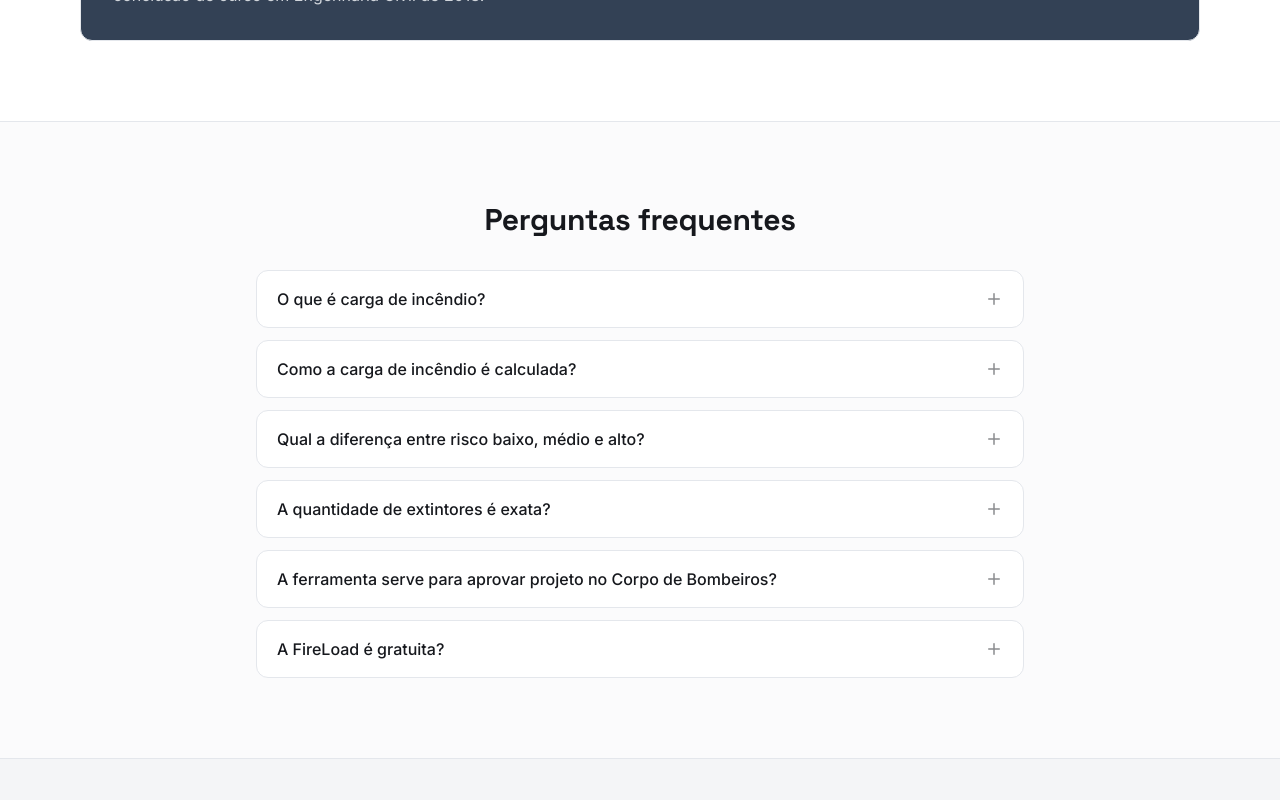
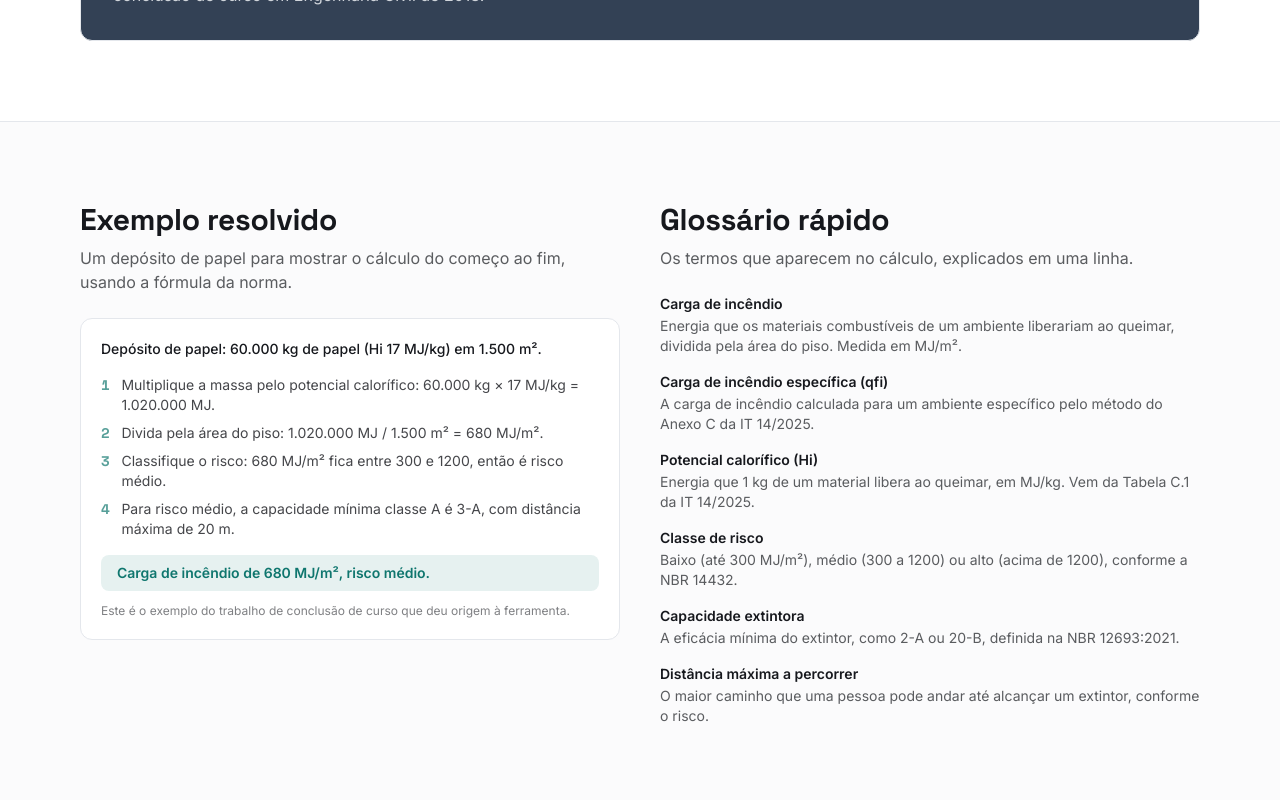
Before and after one commit to Cristhianzl/FireLoad, a Next.js app: page / in a window 1280 px wide. Shown: the part 2280-3080 px from the top of the page. Built offline with nearby package versions, Linux system fonts and the light colour scheme; no server answers.

Commit message:
feat: expand on-page SEO content (worked example, glossary, FAQ, authorship)

```diff
--- a/src/app/page.tsx
+++ b/src/app/page.tsx
@@ -7,6 +7,8 @@ import { ROUTES } from "@/lib/config";
 import { faqSchema, webAppSchema } from "@/lib/schema";
 import {
   common,
+  example,
+  glossary,
   home,
   methodology,
   occupancy,
@@ -149,6 +151,58 @@ export default function HomePage() {
       </section>
 
       <section className="border-base-300 bg-base-200/40 border-t">
+        <div className="mx-auto grid max-w-6xl gap-10 px-4 py-14 sm:py-20 lg:grid-cols-2">
+          <div>
+            <h2 className="font-display text-2xl font-bold sm:text-3xl">
+              {example.title}
+            </h2>
+            <p className="text-base-content/70 mt-2">{example.intro}</p>
+            <div className="rounded-box border-base-300 bg-base-100 mt-6 border p-5">
+              <p className="text-sm font-medium">{example.scenario}</p>
+              <ol className="mt-4 space-y-2">
+                {example.steps.map((step, index) => (
+                  <li
+                    key={step}
+                    className="text-base-content/80 flex gap-3 text-sm"
+                  >
+                    <span className="readout-value font-display text-primary/70 font-bold">
+                      {index + 1}
+                    </span>
+                    {step}
+                  </li>
+                ))}
+              </ol>
+              <p className="rounded-field bg-primary/10 text-primary mt-4 px-4 py-2 text-sm font-semibold">
+                {example.result}
+              </p>
+              <p className="text-base-content/55 mt-3 text-xs">
+                {example.note}
+              </p>
+            </div>
+          </div>
+
+          <div>
+            <h2 className="font-display text-2xl font-bold sm:text-3xl">
+              {glossary.title}
+            </h2>
+            <p className="text-base-content/70 mt-2">{glossary.intro}</p>
+            <dl className="mt-6 space-y-4">
+              {glossary.items.map((item) => (
+                <div key={item.term}>
+                  <dt className="text-base-content text-sm font-semibold">
+                    {item.term}
+                  </dt>
+                  <dd className="text-base-content/70 mt-0.5 text-sm">
+                    {item.def}
+                  </dd>
+                </div>
+              ))}
+            </dl>
+          </div>
+        </div>
+      </section>
+
+      <section className="border-base-300 bg-base-200/40 border-t">
         <div className="mx-auto max-w-6xl px-4 py-14 sm:py-20">
           <Faq />
         </div>
--- a/src/app/sobre/page.tsx
+++ b/src/app/sobre/page.tsx
@@ -26,6 +26,7 @@ export default function AboutPage() {
         <p>{about.body1}</p>
         <p>{about.body2}</p>
         <p>{about.body3}</p>
+        <p className="text-base-content/60 text-sm">{about.author}</p>
       </div>
 
       <div className="rounded-box border-base-300 bg-base-200/60 mx-auto mt-10 max-w-3xl border p-6">
--- a/src/locales/pt-BR.ts
+++ b/src/locales/pt-BR.ts
@@ -239,6 +239,8 @@ export const about = {
   tccText:
     "Leia o trabalho de conclusão de curso completo no repositório da UFU.",
   tccLink: "Ver o TCC na UFU",
+  author:
+    "Autoria: Cristhian Zanforlin Lousa, engenheiro civil formado pela Universidade Federal de Uberlândia (UFU). O método e os dados vêm das normas citadas e do trabalho de conclusão de curso.",
 };
 
 export const terms = {
@@ -322,7 +324,69 @@ export const faq = {
       q: "A FireLoad é gratuita?",
       a: "Sim, é gratuita e de código aberto sob licença MIT. Você pode conferir todos os cálculos no repositório público do projeto.",
     },
+    {
+      q: "Como calcular a carga de incêndio de um depósito?",
+      a: "Some a massa de cada material combustível multiplicada pelo seu potencial calorífico específico (Hi) e divida pela área do piso. Por exemplo, um depósito de papel com 60.000 kg (Hi 17 MJ/kg) em 1.500 m² dá 680 MJ/m², o que classifica o local como risco médio.",
+    },
+    {
+      q: "O que significa MJ/m²?",
+      a: "Megajoule por metro quadrado. É a unidade da carga de incêndio: quanta energia por metro quadrado de piso os materiais do ambiente poderiam liberar ao queimar. Quanto maior, maior o risco.",
+    },
+    {
+      q: "Quantos extintores são necessários por metro quadrado?",
+      a: "A norma não define uma quantidade fixa por metro quadrado. Ela define a capacidade extintora mínima e a distância máxima a percorrer até um extintor. A FireLoad estima a quantidade pela área que cada extintor cobre, ajustada pelos obstáculos do local.",
+    },
+    {
+      q: "Qual a diferença entre a IT 14 e a NBR 12693?",
+      a: "A IT 14 do Corpo de Bombeiros de São Paulo trata da carga de incêndio (quanto o ambiente pode queimar). A ABNT NBR 12693 trata do sistema de proteção por extintores (capacidade e distância). A FireLoad usa a IT 14 para a carga e a NBR 12693, junto da IT 21, para os extintores.",
+    },
   ],
+};
+
+export const glossary = {
+  title: "Glossário rápido",
+  intro: "Os termos que aparecem no cálculo, explicados em uma linha.",
+  items: [
+    {
+      term: "Carga de incêndio",
+      def: "Energia que os materiais combustíveis de um ambiente liberariam ao queimar, dividida pela área do piso. Medida em MJ/m².",
+    },
+    {
+      term: "Carga de incêndio específica (qfi)",
+      def: "A carga de incêndio calculada para um ambiente específico pelo método do Anexo C da IT 14/2025.",
+    },
+    {
+      term: "Potencial calorífico (Hi)",
+      def: "Energia que 1 kg de um material libera ao queimar, em MJ/kg. Vem da Tabela C.1 da IT 14/2025.",
+    },
+    {
+      term: "Classe de risco",
+      def: "Baixo (até 300 MJ/m²), médio (300 a 1200) ou alto (acima de 1200), conforme a NBR 14432.",
+    },
+    {
+      term: "Capacidade extintora",
+      def: "A eficácia mínima do extintor, como 2-A ou 20-B, definida na NBR 12693:2021.",
+    },
+    {
+      term: "Distância máxima a percorrer",
+      def: "O maior caminho que uma pessoa pode andar até alcançar um extintor, conforme o risco.",
+    },
+  ],
+};
+
+export const example = {
+  title: "Exemplo resolvido",
+  intro:
+    "Um depósito de papel para mostrar o cálculo do começo ao fim, usando a fórmula da norma.",
+  scenario: "Depósito de papel: 60.000 kg de papel (Hi 17 MJ/kg) em 1.500 m².",
+  steps: [
+    "Multiplique a massa pelo potencial calorífico: 60.000 kg × 17 MJ/kg = 1.020.000 MJ.",
+    "Divida pela área do piso: 1.020.000 MJ / 1.500 m² = 680 MJ/m².",
+    "Classifique o risco: 680 MJ/m² fica entre 300 e 1200, então é risco médio.",
+    "Para risco médio, a capacidade mínima classe A é 3-A, com distância máxima de 20 m.",
+  ],
+  result: "Carga de incêndio de 680 MJ/m², risco médio.",
+  note: "Este é o exemplo do trabalho de conclusão de curso que deu origem à ferramenta.",
 };
 
 export const notFound = {
```
